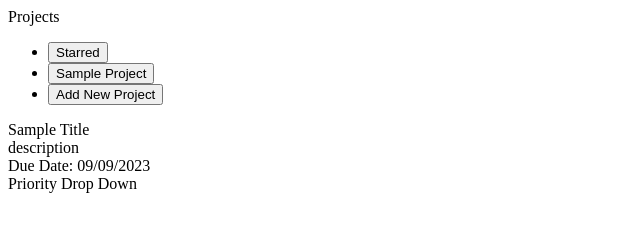
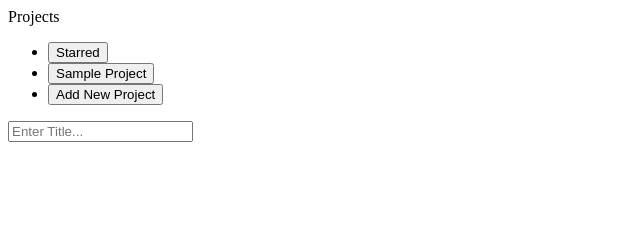
Before and after one commit to jakenlightbringer/todolist, a website built with webpack: page dist/index.html in a window 1280 px wide. Shown: the whole page, without its empty margins (0-640 px from the left). Built offline with nearby package versions, Linux system fonts and the light colour scheme.

Commit message:
need finish sample, create popup logic

```diff
--- a/src/index.js
+++ b/src/index.js
@@ -0,0 +1,5 @@
+import sampleProject from "./sample";
+
+document.addEventListener('DOMContentLoaded', () =>{
+    sampleProject();
+})
--- /dev/null
+++ b/src/sample.js
@@ -0,0 +1,15 @@
+
+
+function sampleProject(){
+    const sampleContainer = document.getElementById('project-container');
+
+
+    const titleBox = document.createElement('input')
+    titleBox.type = 'text';
+    titleBox.placeholder = "Enter Title..."
+
+
+    sampleContainer.appendChild(titleBox);
+
+}
+export default sampleProject;
```
Also changed, not shown: dist/index.html, dist/main.js.
